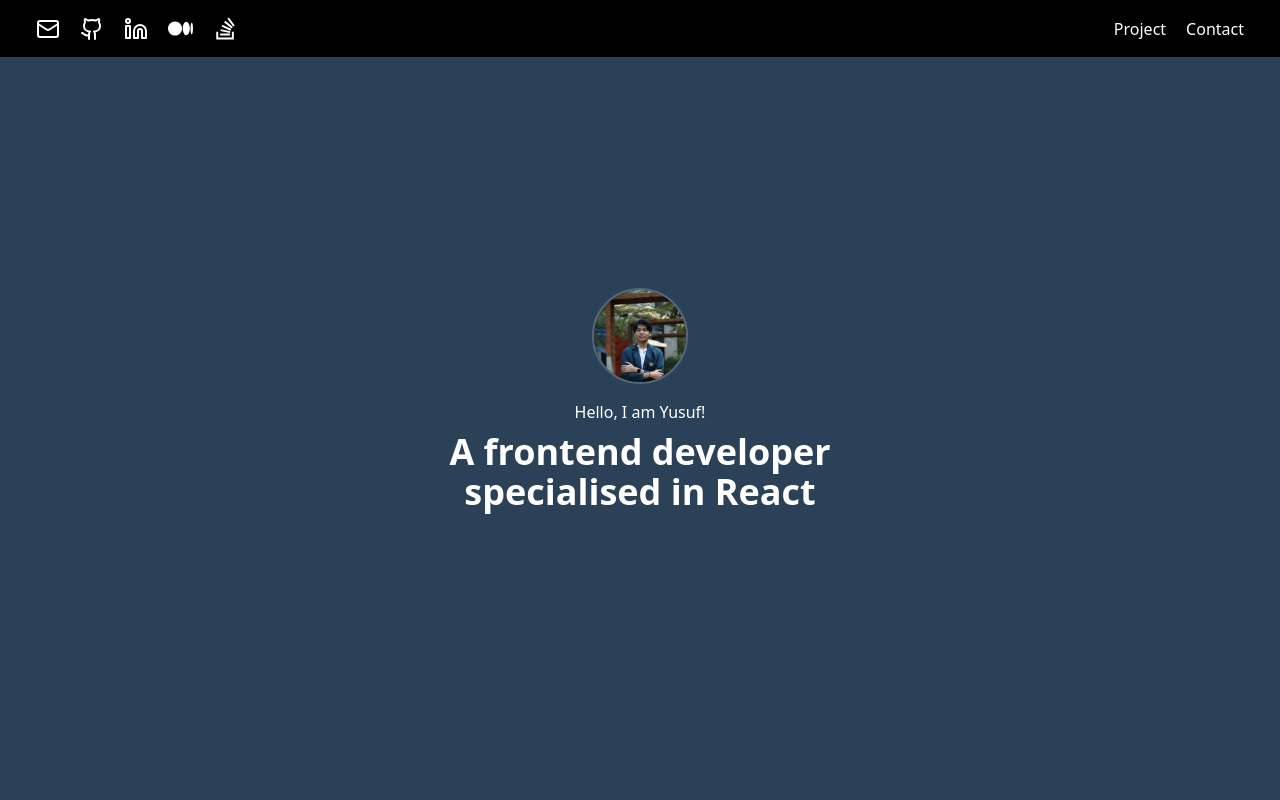
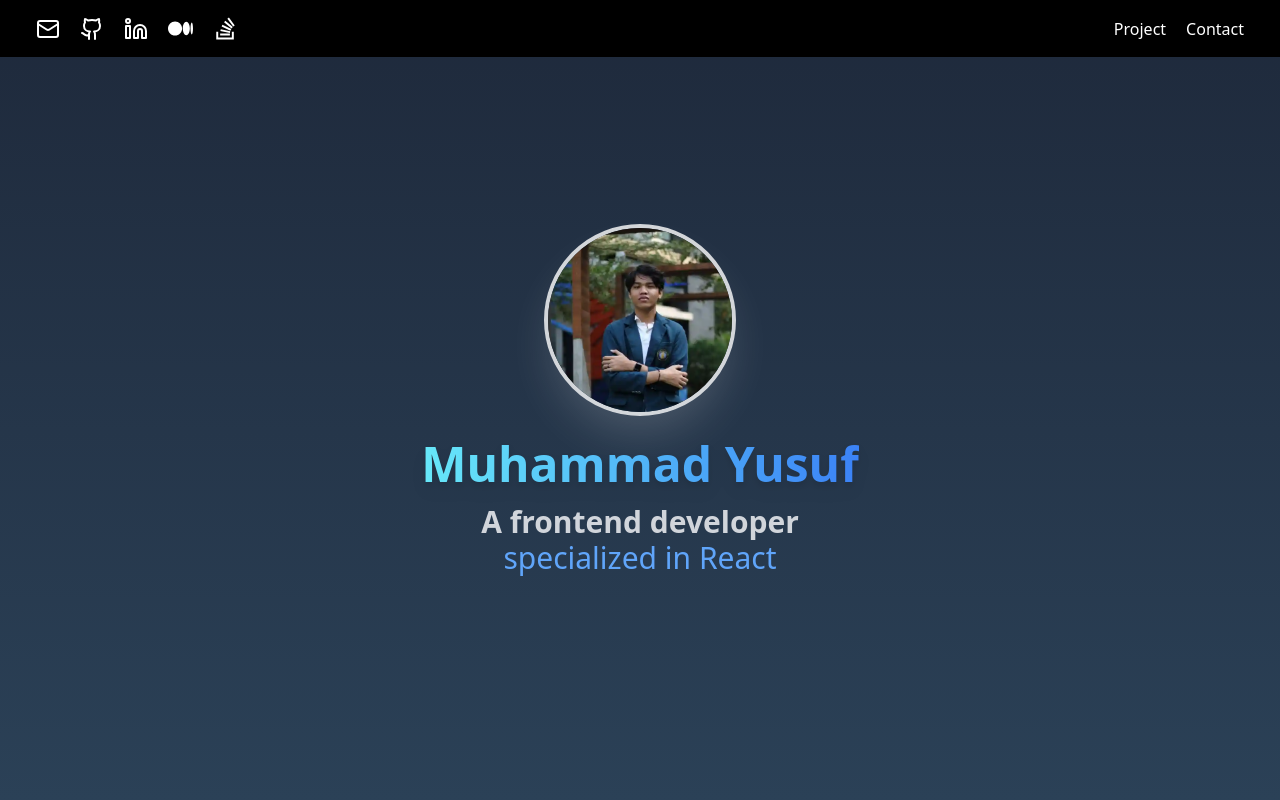
Before and after one commit to yusufswe/yusuf-mit, a React (Create React App) app: page / in a window 1280 px wide. Shown: the top 800 px of the page. Built offline with nearby package versions, Linux system fonts and the light colour scheme.

Commit message:
refactor: hero page improve styling

```diff
--- a/src/sections/Hero.jsx
+++ b/src/sections/Hero.jsx
@@ -4,7 +4,7 @@ import { motion } from "framer-motion";
 
 export default function Hero() {
   return (
-    <section className="container mx-auto bg-[#2B4157] text-white ">
+    <section className="container mx-auto bg-gradient-to-b from-[#1E293B] to-[#2B4157] text-white">
       <motion.div
         initial={{ opacity: 0, y: 100, scale: 0.95 }}
         whileInView={{ opacity: 1, y: 0, scale: 1 }}
@@ -15,16 +15,22 @@ export default function Hero() {
         }}
         viewport={{ once: true }}
       >
-        <div className="flex flex-col justify-center items-center h-screen">
-          <div className="w-24 h-24  mb-4 relative rounded-full overflow-hidden border-2 border-white/20">
-            <img src={myPhoto} alt="myPhoto" fill className="object-cover" />
+        <div className="flex flex-col justify-center items-center h-screen text-center px-6">
+          <div className="w-48 h-48 mb-6 rounded-full overflow-hidden border-4 border-white/80 shadow-2xl shadow-white/20">
+            <img src={myPhoto} alt="myPhoto" className="w-full h-full object-cover" />
           </div>
-          <p className="mb-2">Hello, I am Yusuf!</p>
-          <h1 className="text-3xl text-center md:text-4xl font-bold">
-            A frontend developer
-            <br />
-            specialised in React
+
+          <h1 className="text-4xl md:text-5xl font-extrabold bg-clip-text text-transparent bg-gradient-to-r from-cyan-300 to-blue-500 drop-shadow-lg">
+            Muhammad Yusuf
           </h1>
+
+          <p className="text-2xl md:text-3xl font-semibold text-gray-300 mt-4">
+            A frontend developer{" "}
+            <span className="text-blue-400 font-medium">
+              <br />
+              specialized in React
+            </span>
+          </p>
         </div>
       </motion.div>
     </section>
```
